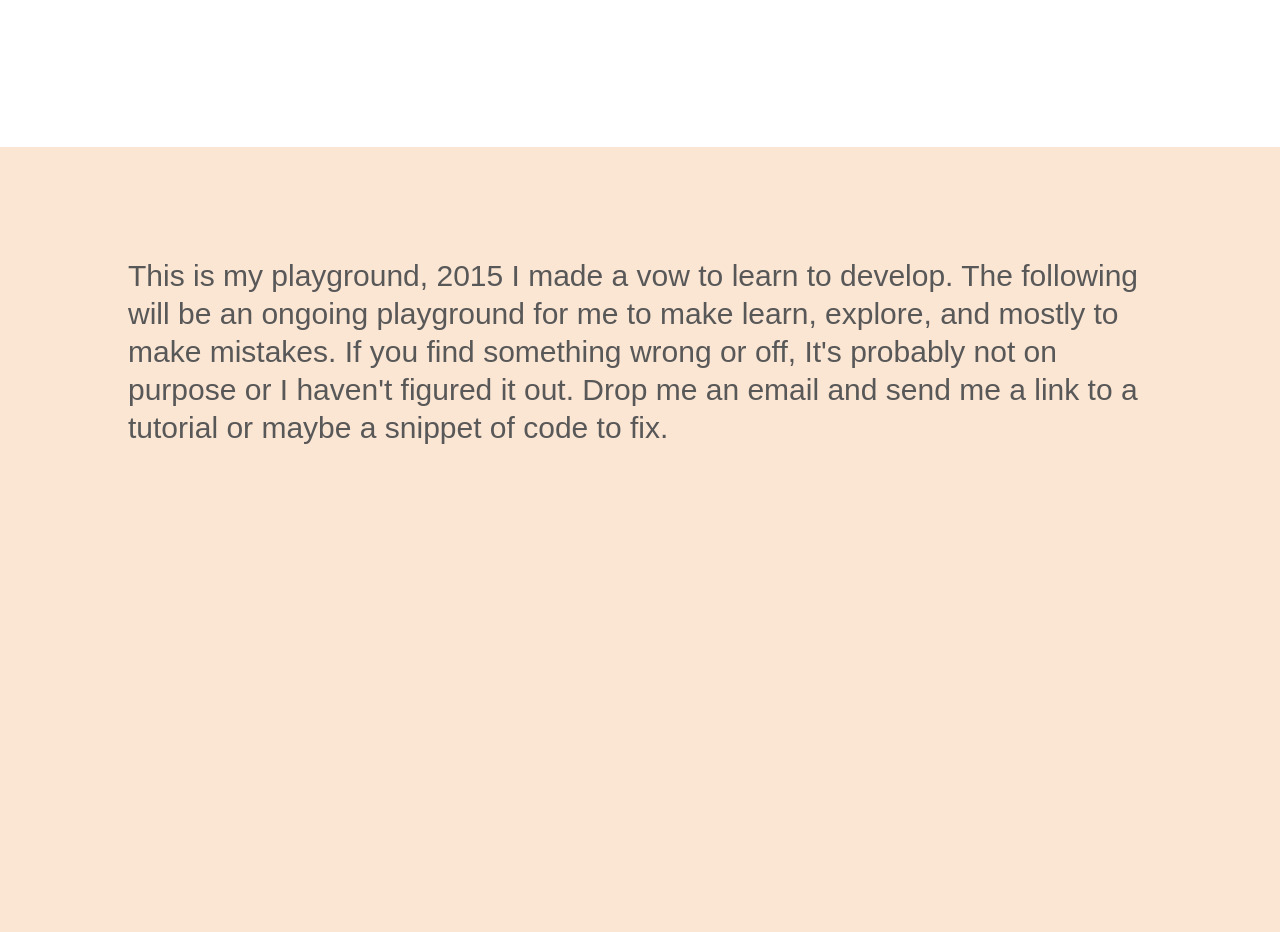
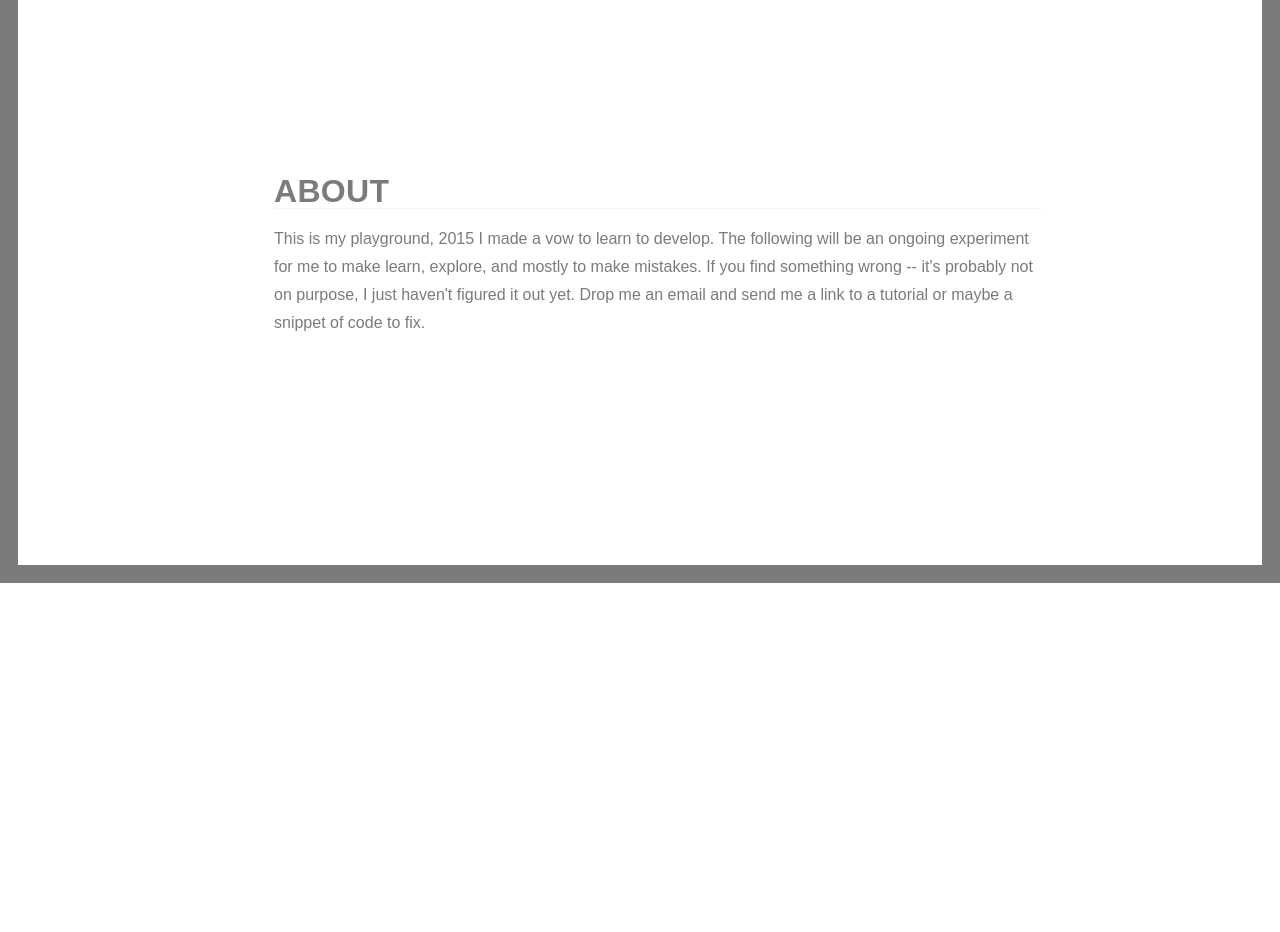
Before and after one commit to raleighfelton/raleighfelton.github.io, a plain HTML site: page index.html in a window 1280 px wide. Shown: the part 653-1585 px from the top of the page. After the commit the page ends 1236 px from the top, so only its background shows below. Drawn offline with nearby package versions, Linux system fonts and the light colour scheme; a web font is replaced by a local one.

Commit message:
New Text and Layout
Still messing with stuff and designing in browser.

```diff
--- a/css/styles.css
+++ b/css/styles.css
@@ -2,14 +2,13 @@
 
 .panel {
   position: relative;
-  height: 100vh;
+  height: 600px;
   width: 100vw;
-
   }
 
 .horizontal {
     position: fixed;
-    left: -85px;
+    left: -70px;
     top: 50%;
     -webkit-transform: rotate(-90deg);
   }
@@ -21,34 +20,30 @@
     transform: translateX(-50%) translateY(-50%);
   }
 
-.responsive-shape{
-    height: 500px;
-    width: 500px;
-    border-radius: 400px;
-    background-image: linear-gradient(-136deg, #F48381 0%, #FFC396 99%);
-    margin: auto;
+.content{
+  border: solid 18px #7B7B7B;
+}
+
+.name {
     position: absolute;
     left: 50%;
     top: 50%;
     transform: translateX(-50%) translateY(-50%);
-    z-index: -1;
-}
+    width: 60vw;
+    text-transform: uppercase;
+    letter-spacing: .09em;
+    font-size: 10vw;
+    color: #7B7B7B;
 
-
-
-.name {
-    text-transform: uppercase;
-    text-align: center;
-    letter-spacing: .09em;
-    font-size: 15vw;
-    color: #fff;
   }
     @media screen and (min-width: 600px){
       .name{
-        color: #FBE5D3;
+        color: #ECECEC;
+        text-align: center;
       }
 
   }
+
 
 
 
@@ -57,23 +52,24 @@
     text-align: center;
     letter-spacing: .05em;
     text-transform: uppercase;
-    color: #FBE5D3;
+    color: #ECECEC;
 
   }
 
 
-.about{
-    background-color: #FBE5D3;
-  }
 
 .yo{
     position: absolute;
     left: 50%;
     top: 50%;
     transform: translateX(-50%) translateY(-50%);
-    color: #585858;
-    width: 80vw;
-    height: 80vh;
-    font-size: 30px;
-    line-height: 38px;
+    width: 60vw;
+    font-size: 16px;
+    line-height: 28px;
+    color: #7B7B7B;
   }
+
+.subheader{
+  padding-bottom: 2px;
+  border-bottom: 1px solid rgba(39,39,39,.04);
+}
--- a/css/typography.css
+++ b/css/typography.css
@@ -9,9 +9,16 @@ h1 {
   margin: 0px;
 }
 
-h2{
+h2 {
   font-family: 'PT Mono',sans-serif;
 
+}
+
+h3{
+  font-family: 'PT Mono',sans-serif;
+  font-style: 10px;
+  margin: 0;
+  text-transform: uppercase;
 }
 
 p {
--- a/index.html
+++ b/index.html
@@ -1,10 +1,12 @@
 <!doctype html>
 <html class="no-js" lang="">
     <head>
+        <title></title>
         <link href='https://fonts.googleapis.com/css?family=PT+Mono' rel='stylesheet' type='text/css'>
+
         <meta charset="utf-8">
         <meta http-equiv="x-ua-compatible" content="ie=edge">
-        <title></title>
+
         <meta name="description" content="">
         <meta name="viewport" content="width=device-width, initial-scale=1">
 
@@ -15,6 +17,7 @@
         <link rel="stylesheet" href="css/main.css">
         <link rel="stylesheet" href="css/styles.css">
         <link rel="stylesheet" href="css/typography.css">
+
         <script src="https://use.typekit.net/dkj5wdp.js"></script>
         <script>try{Typekit.load({ async: true });}catch(e){}</script>
         <script src="js/vendor/modernizr-2.8.3.min.js"></script>
@@ -23,15 +26,20 @@
         <!--[if lt IE 8]>
             <p class="browserupgrade">You are using an <strong>outdated</strong> browser. Please <a href="http://browsehappy.com/">upgrade your browser</a> to improve your experience.</p>
         <![endif]-->
+    <div class="wrapper">
+        <div class="content">
+            <div class="panel">
+                <h1 class="name">Raleigh</br>Felton</h1>
+            </div>
 
-    <div class="panel">
-        <h1 class="name center">Raleigh</br>Felton</h1></div>
-        <h2 class="welcome horizontal">Design / Make / Grow</h2>
-        <div class="responsive-shape"</div>
-    </div>
-    <div class="about panel">
-        <div class="yo">
-            <p>This is my playground, 2015 I made a vow to learn to develop. The following will be an ongoing playground for me to make learn, explore, and mostly to make mistakes. If you find something wrong or off, It's probably not on purpose or I haven't figured it out. Drop me an email and send me a link to a tutorial or maybe a snippet of code to fix.</p>
+            <h2 class="welcome horizontal">Design / Make / Grow</h2>
+
+            <div class="panel">
+                <div class="yo">
+                <h1 class="subheader">About</h1>
+                <p>This is my playground, 2015 I made a vow to learn to develop. The following will be an ongoing experiment for me to make learn, explore, and mostly to make mistakes. If you find something wrong -- it's probably not on purpose, I just haven't figured it out yet. Drop me an email and send me a link to a tutorial or maybe a snippet of code to fix.</p>
+            </div>
+        </div>
     </div>
 
 
```
